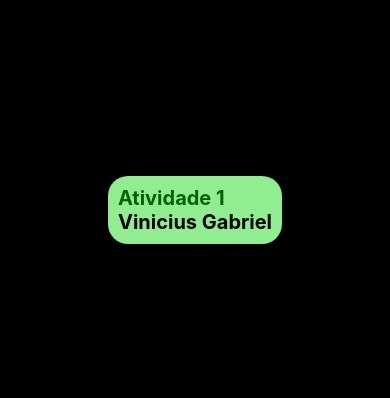
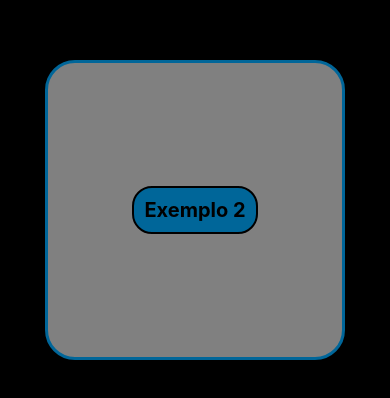
Before and after one commit to ViniciusDadalte/aula_expo_0, a React Native app: screen / in a window 390 px wide. Shown: the part 212-610 px from the top of the page. Built offline with nearby package versions, Linux system fonts and the light colour scheme.

Commit message:
aula de terça

```diff
--- a/App.js
+++ b/App.js
@@ -3,11 +3,12 @@ import { StyleSheet, Text, View } from 'react-native';
 
 import Exemplo_0 from './components/exemplo_1';
 import Atividade_1 from './components/atividade_1';
+import Exemplo_2 from './components/exemplo_2';
 
 export default function App() {
   return (
     <View style={styles.container}>
-      <Atividade_1/>
+      <Exemplo_2/>
       <StatusBar style="auto" />
     </View>
   );
--- /dev/null
+++ b/components/exemplo_2/index.js
@@ -0,0 +1,11 @@
+import { View, Text } from 'react-native';
+
+import styles from './style';
+
+const Exemplo_2 = () => (
+    <View style={styles.container}>
+        <Text style={styles.texto1}>Exemplo 2</Text>
+    </View>
+)
+
+export default Exemplo_2;
--- /dev/null
+++ b/components/exemplo_2/style.js
@@ -0,0 +1,25 @@
+import { StyleSheet } from "react-native";
+
+const styles = StyleSheet.create({
+    container: {
+        backgroundColor:'grey',
+        height:'300px',
+        width:'300px',
+        margin:'auto',
+        padding:'10px',
+        border:'3px solid #069',
+        borderRadius:'30px',
+    },
+    texto1:{
+        color:'black',
+        backgroundColor:'#069',
+        fontSize:20,
+        fontWeight:'bold',
+        margin:'auto',
+        padding:'10px',
+        border:'2px solid black',
+        borderRadius:'20px',
+    }
+});
+
+export default styles;
```
